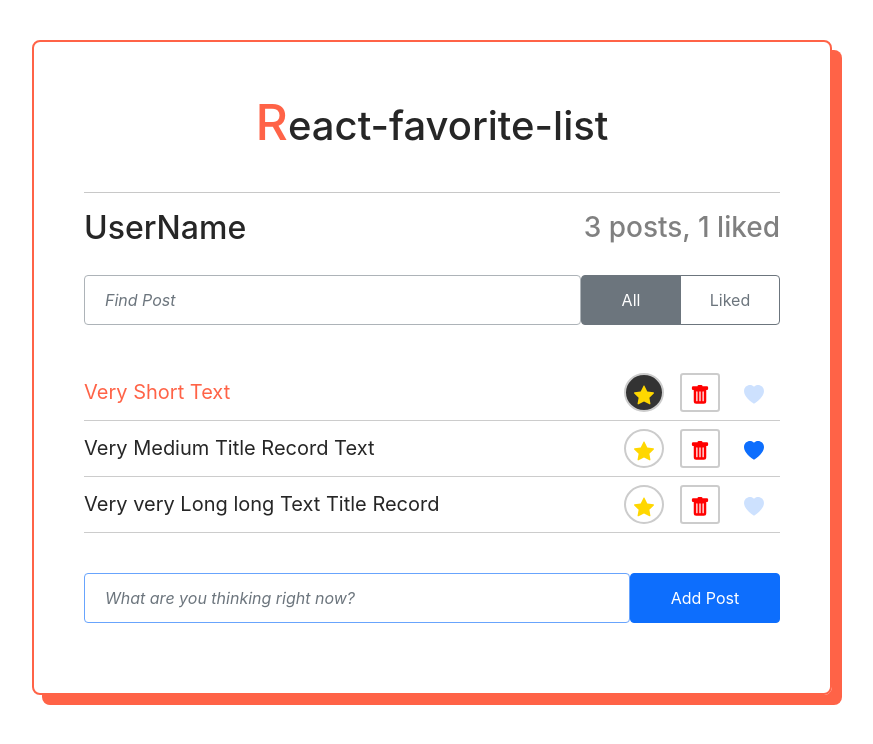
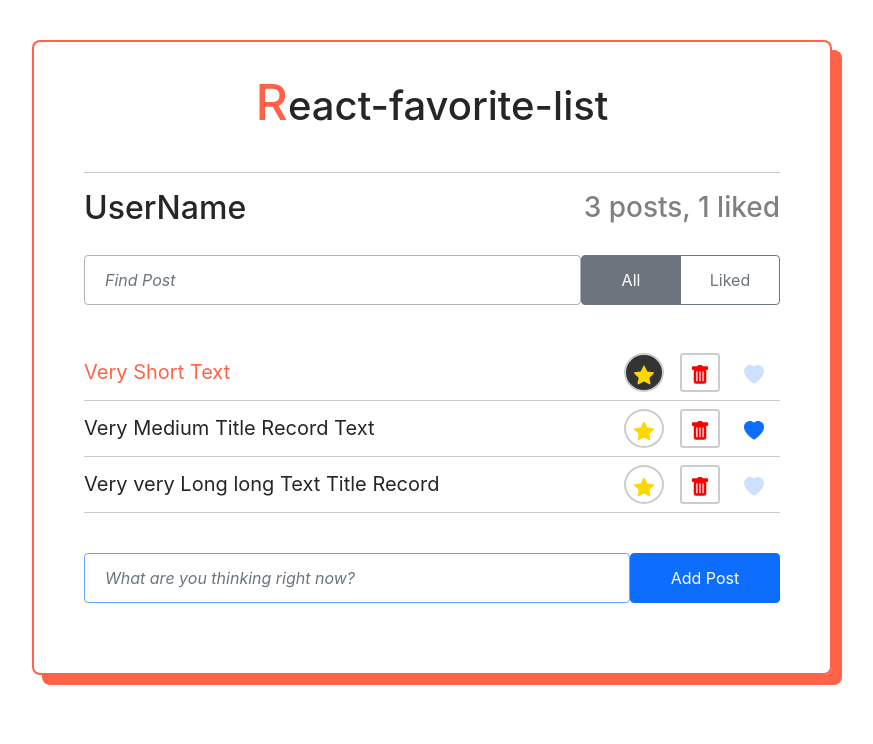
Before and after one commit to Filgeary/react-favorite-list, a React (Create React App) app: page / in a window 1280 px wide. Shown: the top 744 px of the page, without its empty margins (208-1081 px from the left). Built offline with nearby package versions, Linux system fonts and the light colour scheme.

Commit message:
fix styles

```diff
--- a/src/components/app.css
+++ b/src/components/app.css
@@ -1,13 +1,11 @@
 .app {
   margin: 0 auto;
-  padding: 50px;
-  padding-bottom: 70px;
+  padding: 30px 50px 70px 50px;
   width: 80%;
   max-width: 800px;
   text-align: center;
   border: 2px solid tomato;
   border-radius: 8px;
-  /* background-color: #fff; */
   box-shadow: 10px 10px 0 tomato;
 }
 .app h1 {
```
